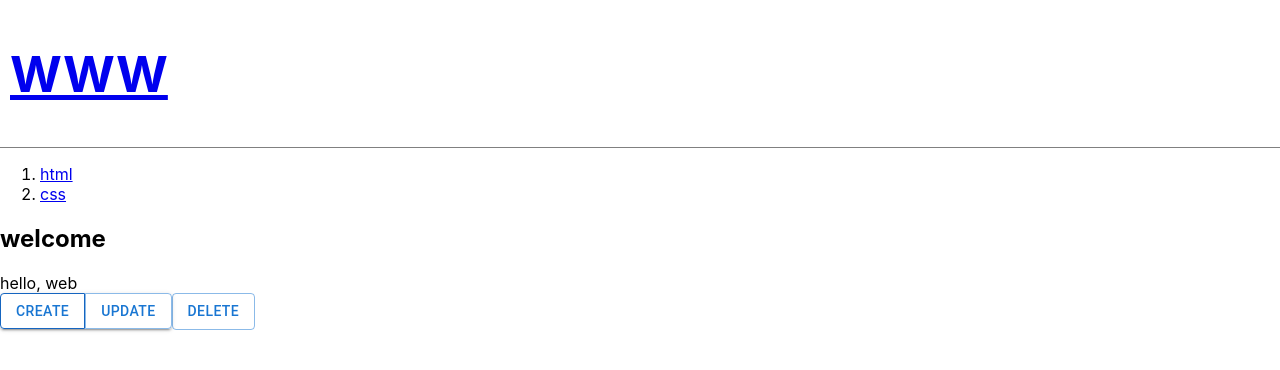
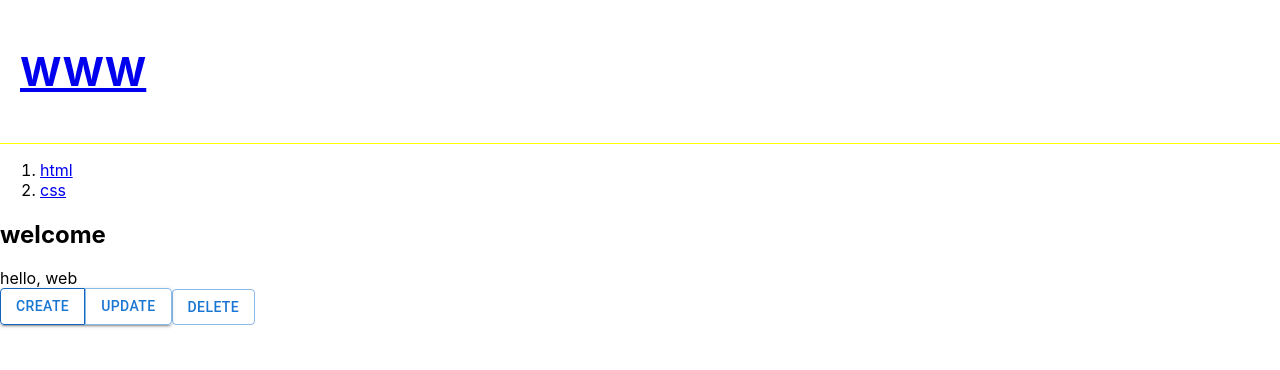
Before and after one commit to tmdeksdl/W10, a React (Create React App) app: page / in a window 1280 px wide. Shown: the top 370 px of the page. Built offline with nearby package versions, Linux system fonts and the light colour scheme.

Commit message:
styled components 도입

```diff
--- a/package.json
+++ b/package.json
@@ -13,6 +13,7 @@
     "react": "^18.1.0",
     "react-dom": "^18.1.0",
     "react-scripts": "5.0.1",
+    "styled-components": "^5.3.5",
     "web-vitals": "^2.1.4"
   },
   "scripts": {
--- a/src/App.js
+++ b/src/App.js
@@ -1,18 +1,19 @@
-import logo from './logo.svg';
+// import logo from './logo.svg';
 import './App.css';
 import Button from '@mui/material/Button';
 import ButtonGroup from '@mui/material/ButtonGroup';
 import {useState} from 'react'
+import styled from 'styled-components'
 
+const HeaderStyled = styled(Header)`
+  border-bottom: 1px solid yellow;
+
+`;
 //component 이름은 대문자로 시작해야함
 //최상위 태그가 하나로 묶여 있어야함
 function Header(props){
-  const myStyle = {
-    borderBottom: '1px solid gray',
-    padding: '10px',
-    fontSize: '25px',
-  }
-  return <header style={myStyle}><h1><a href="/" onClick={(e)=>{
+
+  return <header className={props.className}><h1><a href="/" onClick={(e)=>{
     e.preventDefault();
     props.onSelect();
   }}>WWW</a></h1></header>
@@ -72,9 +73,9 @@ function App() {
   }
   return (
     <div>
-      <Header onSelect={() => {
+      <HeaderStyled onSelect={() => {
         setMode("WELCOME");
-      }}></Header>
+      }}></HeaderStyled>
       <Nav data={topics} onSelect={(id) => {
         setMode("READ");
         setId(id);
```
Also changed, not shown: 1 other file (tests, documents, lock files or other folders).
